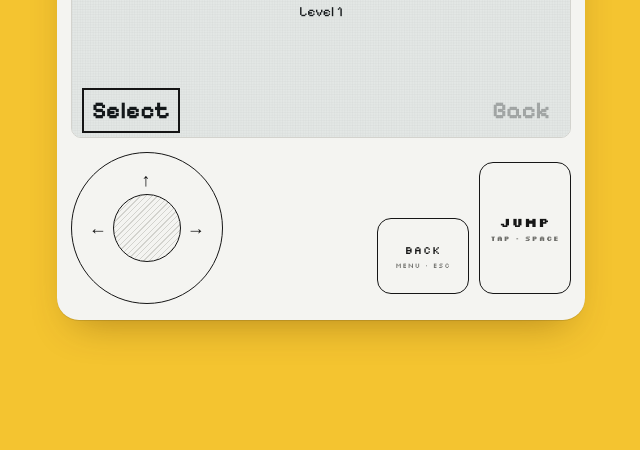
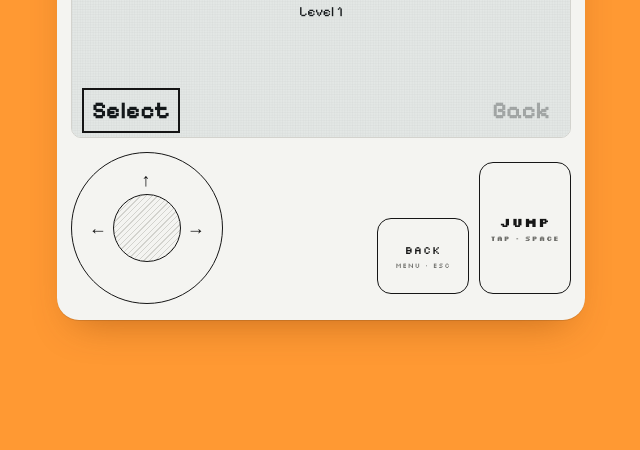
Before and after one commit to Lokendrakushwah12/bounce, a plain HTML site: page index.html in a window 1280 px wide. Shown: the part 350-800 px from the top of the page, without its empty margins (319-959 px from the left). Drawn offline with Linux system fonts and the light colour scheme.

Commit message:
Use saffron orange for the background
Co-Authored-By: Claude Opus 5.5 <noreply@anthropic.com>

```diff
--- a/index.html
+++ b/index.html
@@ -6,14 +6,14 @@
 <style>
   /* ponytail: single visual world (1-bit LCD on a saffron ground), no theme switch */
   :root{
-    --feed:#f4c430; --feed-ink:#161616;
+    --feed:#ff9933; --feed-ink:#161616;
     --card:#f4f4f1; --ink:#161616; --ink-2:#6e6e6a; --rule:#d3d3ce; --press:#e3e3de;
     --lcd:#e3e7e5; --px:#15191b;
     --pix:"Pixelify Sans","Silkscreen",monospace; --lab:"Silkscreen","Courier New",monospace;
   }
   html,body{margin:0;background:var(--feed);color:var(--feed-ink);font-family:var(--lab)}
   .post{max-width:560px;min-height:100vh;box-sizing:border-box;margin:0 auto;padding:24px 16px;display:grid;align-content:center}
-  .phone{background:var(--card);color:var(--ink);border-radius:22px;padding:14px 14px 16px;box-shadow:0 1px 0 rgba(22,22,22,.12),0 18px 40px -18px rgba(90,52,0,.45);user-select:none;-webkit-user-select:none;touch-action:manipulation}
+  .phone{background:var(--card);color:var(--ink);border-radius:22px;padding:14px 14px 16px;box-shadow:0 1px 0 rgba(22,22,22,.12),0 18px 40px -18px rgba(120,50,0,.45);user-select:none;-webkit-user-select:none;touch-action:manipulation}
   .top{display:flex;justify-content:space-between;align-items:baseline;font-family:var(--lab);font-size:10px;letter-spacing:.08em;text-transform:uppercase}
   .logo{font-size:13px;font-weight:700;letter-spacing:.24em}
   .logo i{display:inline-block;width:10px;height:10px;border-radius:50%;margin-left:4px;vertical-align:-1px;background:radial-gradient(circle at 34% 32%,var(--card) 0 18%,var(--ink) 19%)}
```
